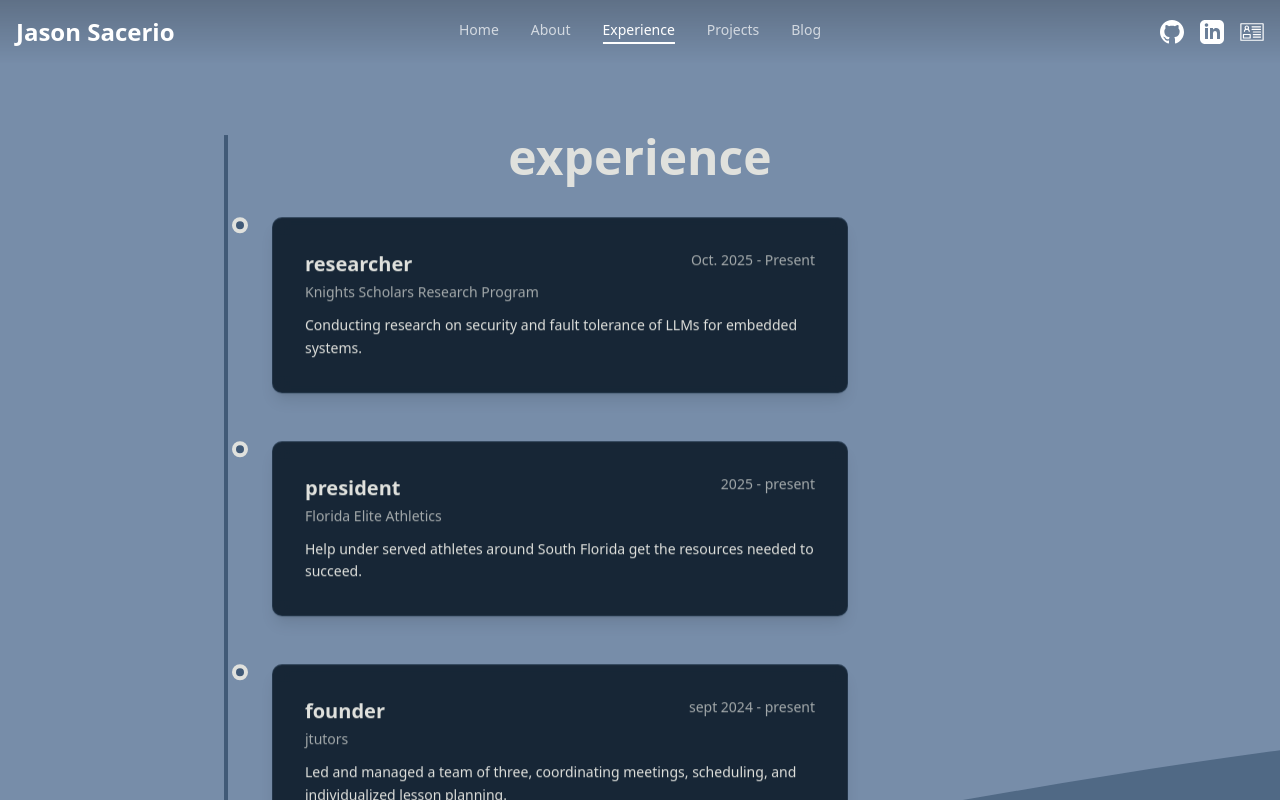
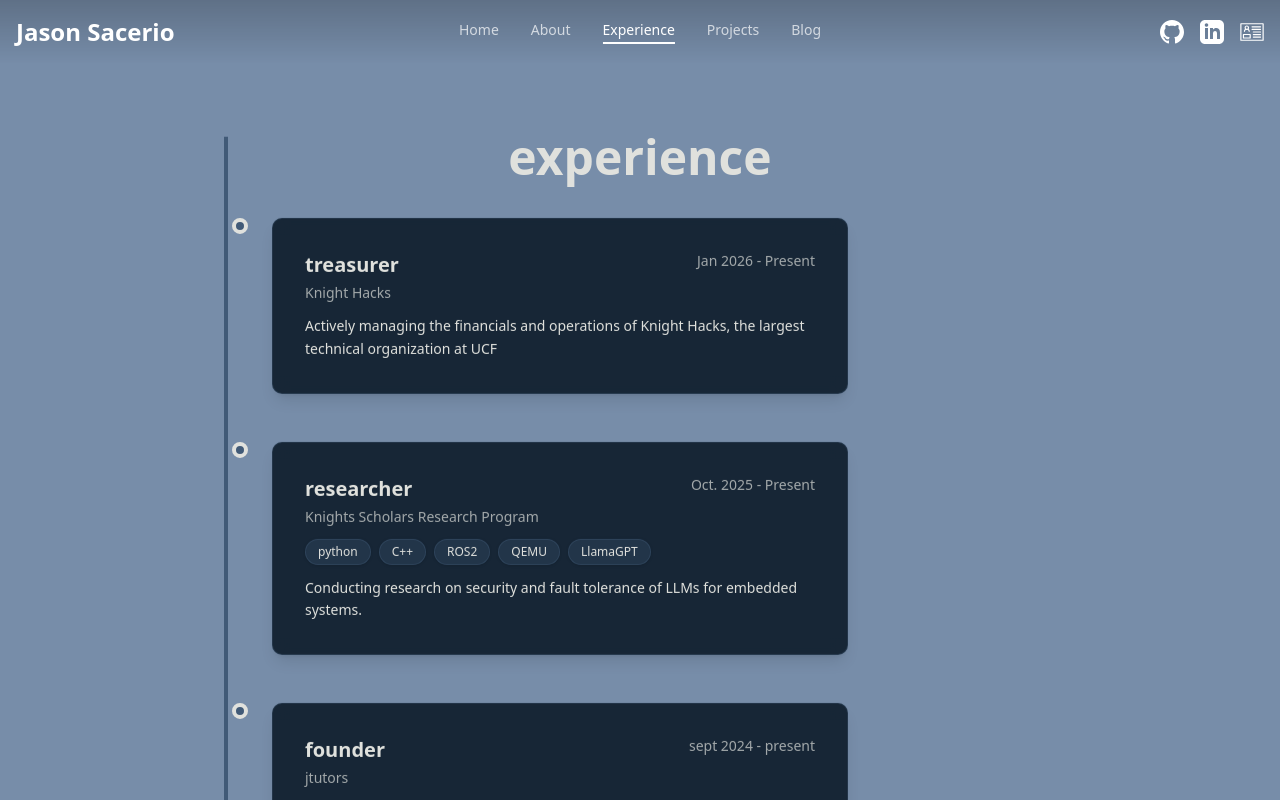
Before and after one commit to kwaiidev/portfoliov1, a Next.js app: page /experience in a window 1280 px wide. Shown: the top 800 px of the page. Built offline with nearby package versions, Linux system fonts and the light colour scheme.

Commit message:
updated exp for feb 2026

```diff
--- a/app/experience/page.tsx
+++ b/app/experience/page.tsx
@@ -11,22 +11,20 @@ export default function Experience() {
             title="experience"
           items={[
             {
+              title: "treasurer",
+              subtitle: "Knight Hacks",
+              date: "Jan 2026 - Present",
+              description: "Actively managing the financials and operations of Knight Hacks, the largest technical organization at UCF",
+              expandedDescription: ["Managing all one step of at a time"]
+            },
+            {
               title: "researcher",
               subtitle: "Knights Scholars Research Program",
+              tech: ["python", "C++", "ROS2", "QEMU", "LlamaGPT"],
               date: "Oct. 2025 - Present",
               description: "Conducting research on security and fault tolerance of LLMs for embedded systems.",
               expandedDescription:["Conducted research on security and fault tolerance of LLMs for embedded systems, evaluating the impact of soft errors and adversarial attacks using real hardware and Gem5 simulation",
               "Analyzed mitigation strategies for LLM vulnerabilities, including memory bit-flip attacks and novel embedded-specific attack vectors, across platforms such as embedded boards and mobile devices (Android/iOS)"]
-            },
-            {
-              title: "president",
-              subtitle: "Florida Elite Athletics",
-              date: "2025 - present",
-              description: "Help under served athletes around South Florida get the resources needed to succeed.",
-              expandedDescription: [
-                "Help under served athletes around South Florida get the resources needed to succeed.",
-                "Work with a team of 4 to create dreams come true for kids in the community of Broward County."
-              ]
             },
             {
               title: "founder",
@@ -39,8 +37,19 @@ export default function Experience() {
               ]
             },
             {
+              title: "president",
+              subtitle: "Florida Elite Athletics",
+              date: "Dec 2024 - Feb 2026",
+              description: "Help under served athletes around South Florida get the resources needed to succeed.",
+              expandedDescription: [
+                "Help under served athletes around South Florida get the resources needed to succeed.",
+                "Work with a team of 4 to create dreams come true for kids in the community of Broward County."
+              ]
+            },
+            {
               title: "software engineer intern",
               subtitle: "Blackstone",
+              tech: ["python", "pandas", "numpy", "SQL"],
               date: "apr 2024 - sept 2024",
               description: "Invited as 1 of 20 university students to gain insight and mentorship from engineers at Blackstone.",
               expandedDescription: [
```
